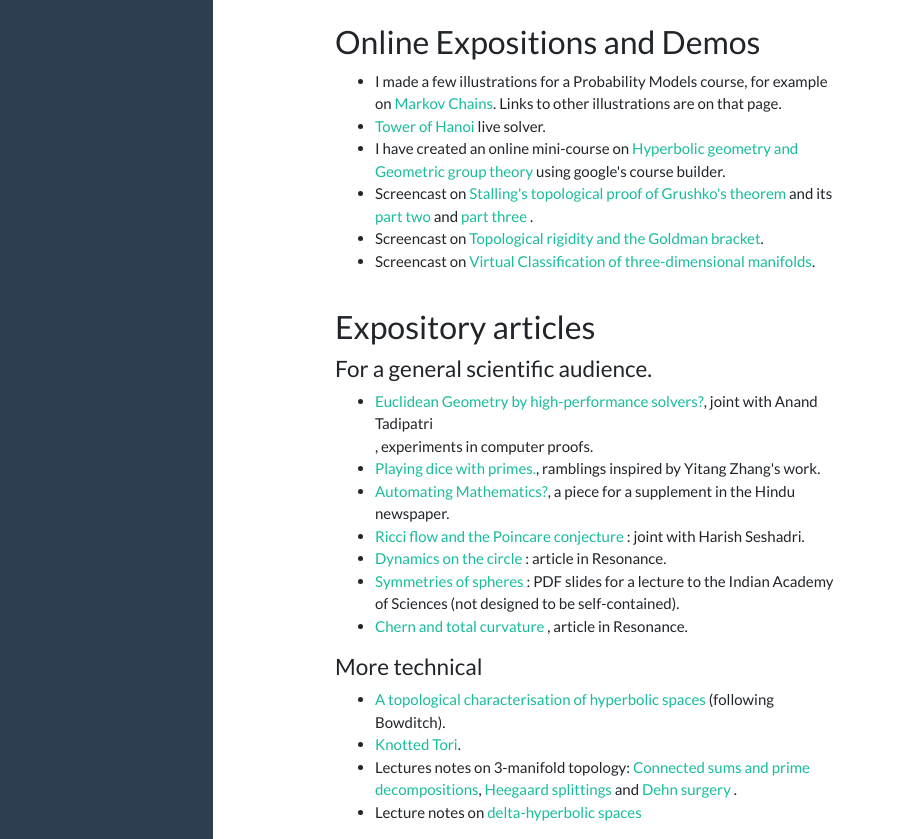
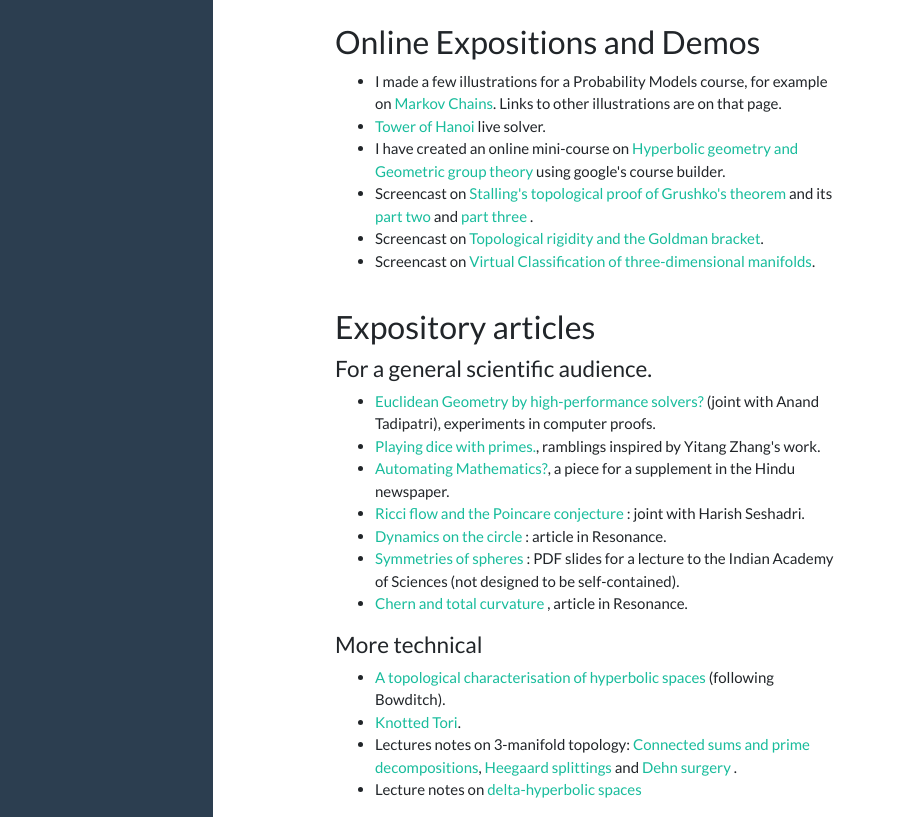
Before and after one commit to siddhartha-gadgil/homepage, a plain HTML site: page index.html in a window 1280 px wide. Shown: the part 2967-3806 px from the top of the page, without its empty margins (0-897 px from the left). After the commit the page ends 3784 px from the top, so only its background shows below. Drawn offline with nearby package versions, Linux system fonts and the light colour scheme.

```diff
--- a/index.html
+++ b/index.html
@@ -323,8 +323,8 @@
           <h4> For a general scientific audience.</h4>
 
           <ul>
-            <li><a href="http://math.iisc.ac.in/~gadgil/SMTGeom.pdf" target="_blank">Euclidean Geometry by high-performance solvers?</a>,
-            joint with Anand Tadipatri</li>, experiments in computer proofs.
+            <li><a href="http://math.iisc.ac.in/~gadgil/SMTGeom.pdf" target="_blank">Euclidean Geometry by high-performance solvers?</a>
+            (joint with Anand Tadipatri), experiments in computer proofs.</li>
             <li><a href="http://www.currentscience.ac.in/Volumes/105/02/0162.pdf" target="_blank"> Playing dice with
                 primes.</a>, ramblings inspired by Yitang Zhang's work.
 
```
